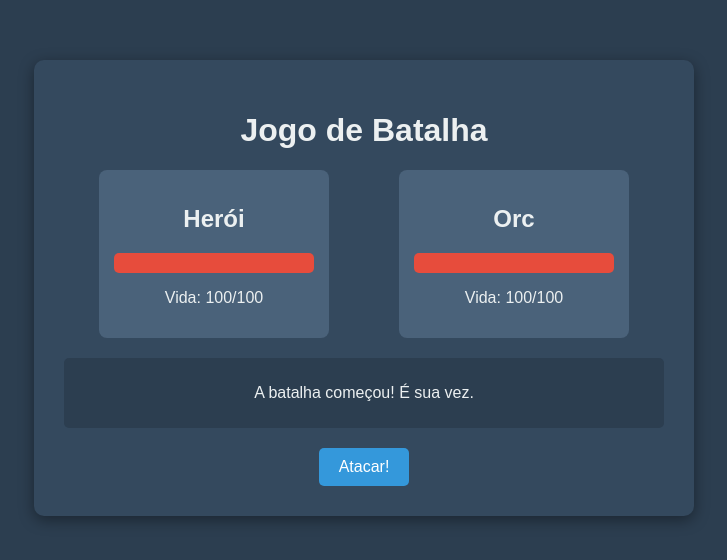
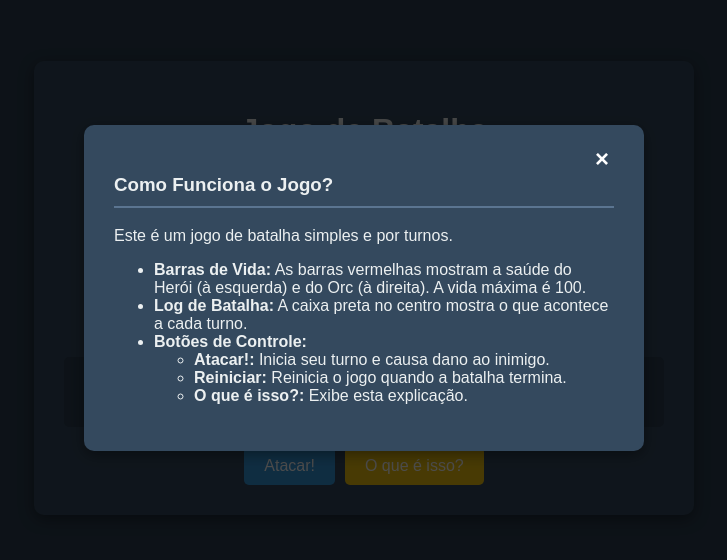
Before and after one commit to GitHub2459/Js-game, a plain HTML site: page index.html in a window 1280 px wide. Shown: the part 112-672 px from the top of the page, without its empty margins (276-1003 px from the left). Drawn offline with Linux system fonts and the light colour scheme.

Commit message:
Update index.html

```diff
--- a/index.html
+++ b/index.html
@@ -24,6 +24,11 @@
             text-align: center;
             width: 90%;
             max-width: 600px;
+            position: relative; /* Para o modal */
+        }
+
+        h1 {
+            margin-bottom: 20px;
         }
 
         .battlefield {
@@ -68,6 +73,9 @@
 
         .controls {
             margin-top: 20px;
+            display: flex;
+            justify-content: center;
+            gap: 10px;
         }
 
         button {
@@ -85,8 +93,57 @@
             background-color: #2980b9;
         }
 
+        #info-btn {
+            background-color: #f1c40f;
+        }
+
+        #info-btn:hover {
+            background-color: #f39c12;
+        }
+
         .hidden {
             display: none;
+        }
+
+        /* Estilos do Modal */
+        .modal-overlay {
+            position: fixed;
+            top: 0;
+            left: 0;
+            width: 100%;
+            height: 100%;
+            background-color: rgba(0, 0, 0, 0.7);
+            display: flex;
+            justify-content: center;
+            align-items: center;
+            z-index: 1000;
+        }
+
+        .modal-content {
+            background-color: #34495e;
+            padding: 30px;
+            border-radius: 10px;
+            box-shadow: 0 4px 15px rgba(0, 0, 0, 0.4);
+            max-width: 500px;
+            text-align: left;
+            position: relative;
+        }
+
+        .modal-content h3 {
+            border-bottom: 2px solid #5b7591;
+            padding-bottom: 10px;
+        }
+
+        .close-modal-btn {
+            position: absolute;
+            top: 10px;
+            right: 15px;
+            font-size: 1.5em;
+            font-weight: bold;
+            cursor: pointer;
+            border: none;
+            background: none;
+            color: white;
         }
     </style>
 </head>
@@ -119,6 +176,26 @@
         <div class="controls">
             <button id="attack-btn">Atacar!</button>
             <button id="restart-btn" class="hidden">Reiniciar</button>
+            <button id="info-btn">O que é isso?</button>
+        </div>
+    </div>
+
+    <div id="info-modal" class="modal-overlay hidden">
+        <div class="modal-content">
+            <button class="close-modal-btn">&times;</button>
+            <h3>Como Funciona o Jogo?</h3>
+            <p>Este é um jogo de batalha simples e por turnos.</p>
+            <ul>
+                <li><strong>Barras de Vida:</strong> As barras vermelhas mostram a saúde do Herói (à esquerda) e do Orc (à direita). A vida máxima é 100.</li>
+                <li><strong>Log de Batalha:</strong> A caixa preta no centro mostra o que acontece a cada turno.</li>
+                <li><strong>Botões de Controle:</strong>
+                    <ul>
+                        <li><strong>Atacar!:</strong> Inicia seu turno e causa dano ao inimigo.</li>
+                        <li><strong>Reiniciar:</strong> Reinicia o jogo quando a batalha termina.</li>
+                        <li><strong>O que é isso?:</strong> Exibe esta explicação.</li>
+                    </ul>
+                </li>
+            </ul>
         </div>
     </div>
 
@@ -131,6 +208,11 @@
         const gameLog = document.getElementById('game-log');
         const attackBtn = document.getElementById('attack-btn');
         const restartBtn = document.getElementById('restart-btn');
+
+        // Referências aos novos elementos do modal
+        const infoBtn = document.getElementById('info-btn');
+        const infoModal = document.getElementById('info-modal');
+        const closeModalBtn = document.querySelector('.close-modal-btn');
 
         // Variáveis do jogo
         const maxHealth = 100;
@@ -227,9 +309,16 @@
             restartBtn.classList.add('hidden');
         }
 
+        // Funções para o modal de informações
+        function toggleInfoModal() {
+            infoModal.classList.toggle('hidden');
+        }
+
         // Adiciona os eventos aos botões
         attackBtn.addEventListener('click', playerAttack);
         restartBtn.addEventListener('click', startGame);
+        infoBtn.addEventListener('click', toggleInfoModal);
+        closeModalBtn.addEventListener('click', toggleInfoModal);
 
         // Inicia o jogo quando a página carrega
         startGame();
```
